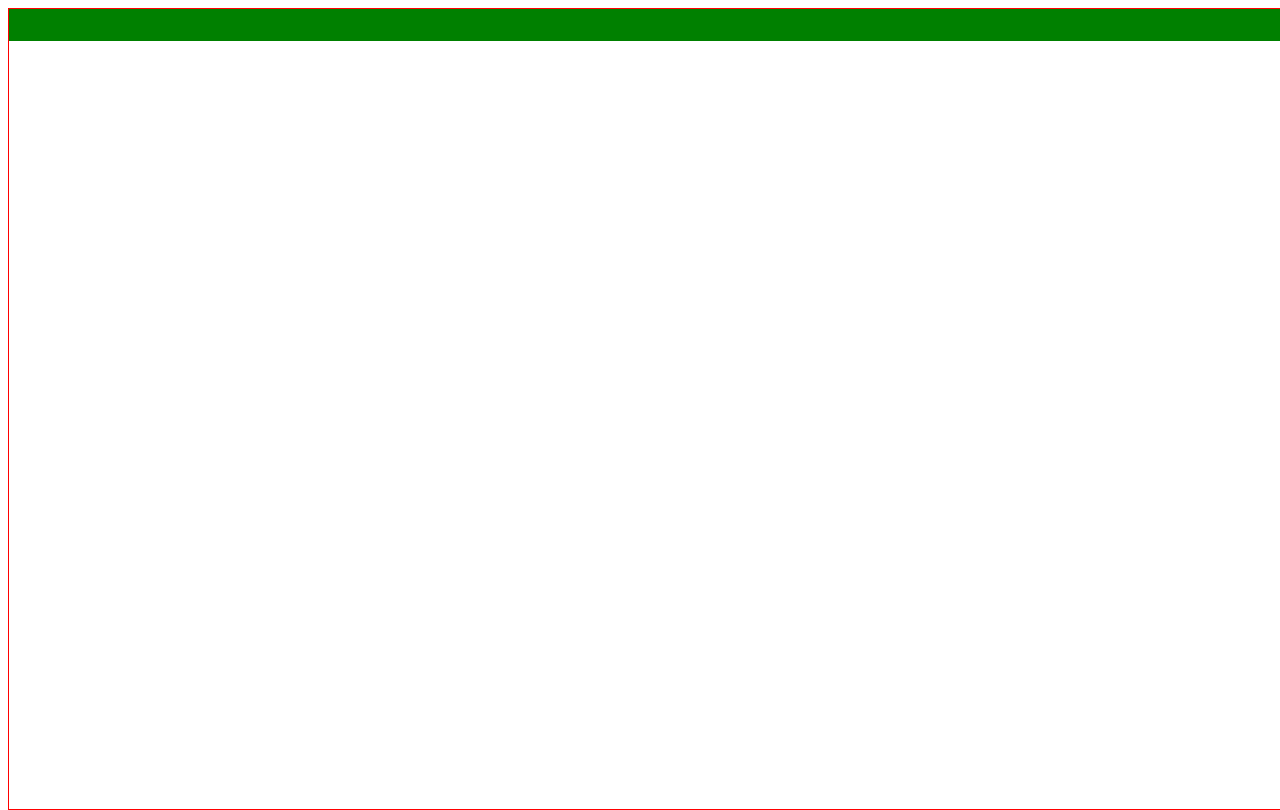
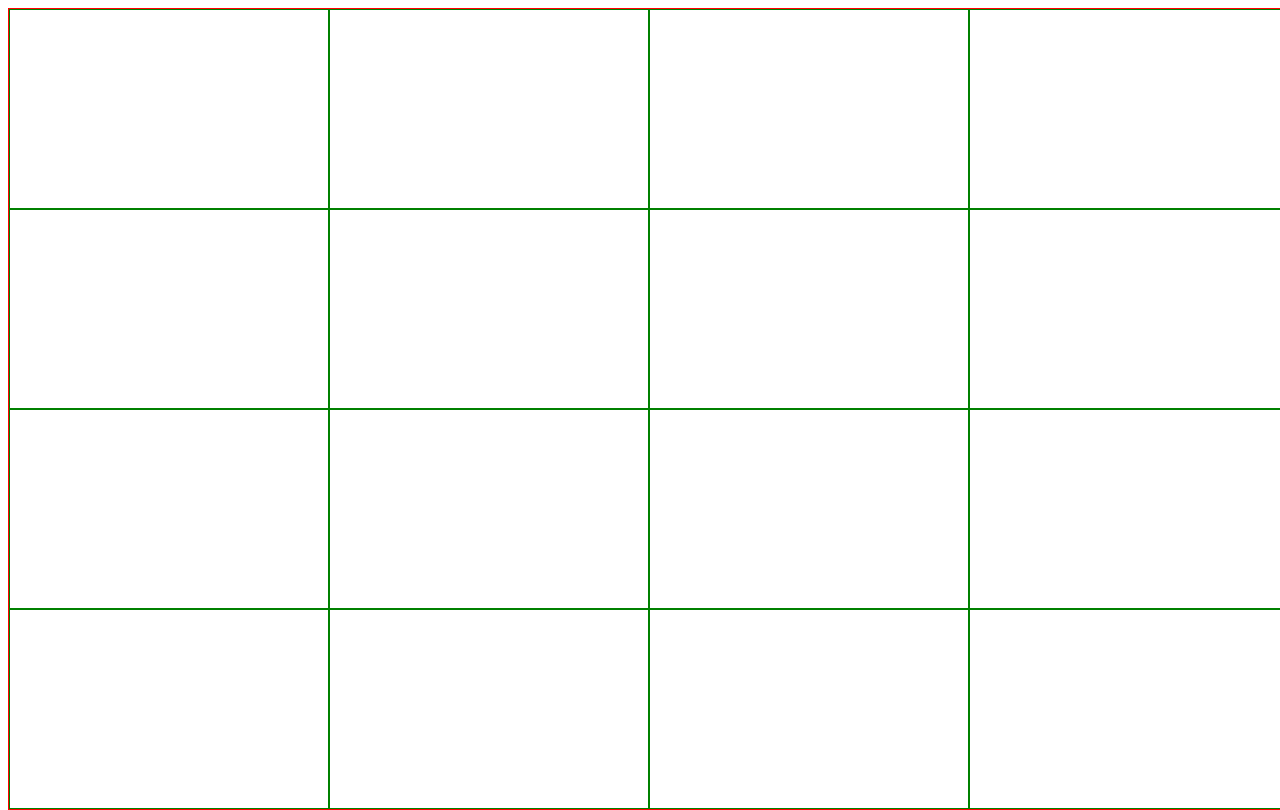
Before and after one commit to JamesN96/Etch-A-Sketch, a plain HTML site: page index.html in a window 1280 px wide. Drawn offline with Linux system fonts and the light colour scheme.

Commit message:
Change the display property of the div container to grid. Add template columns and rows to make container div a 4 by 4 grid

```diff
--- a/style.css
+++ b/style.css
@@ -5,6 +5,9 @@ body, html {
 
 #container {
     border: 1px solid red;
+    display: grid;
+    grid-template-columns: repeat(4, 1fr);
+    grid-template-rows: repeat(4, 1fr);
     width: 100%;
     height: 100%;
 }
```
